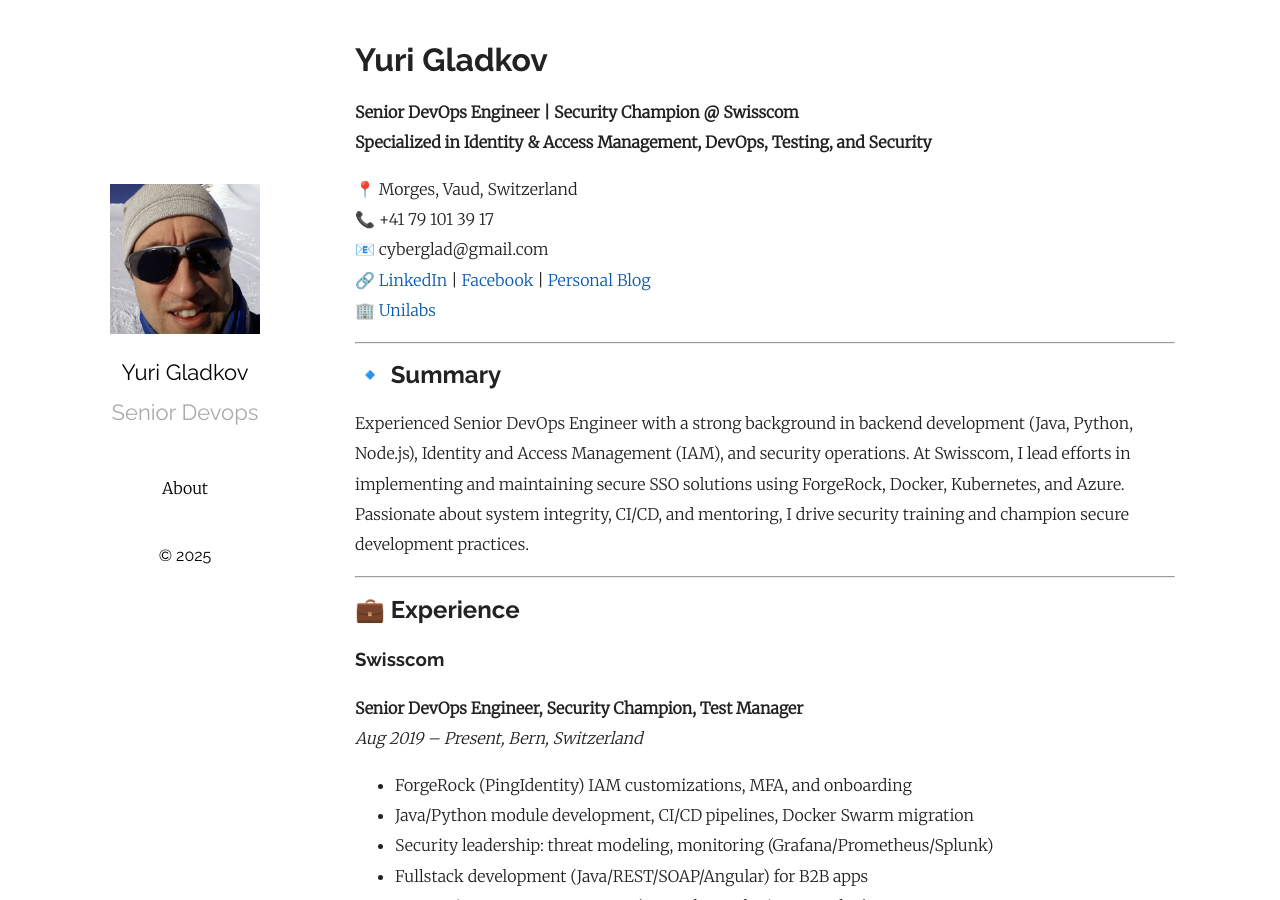
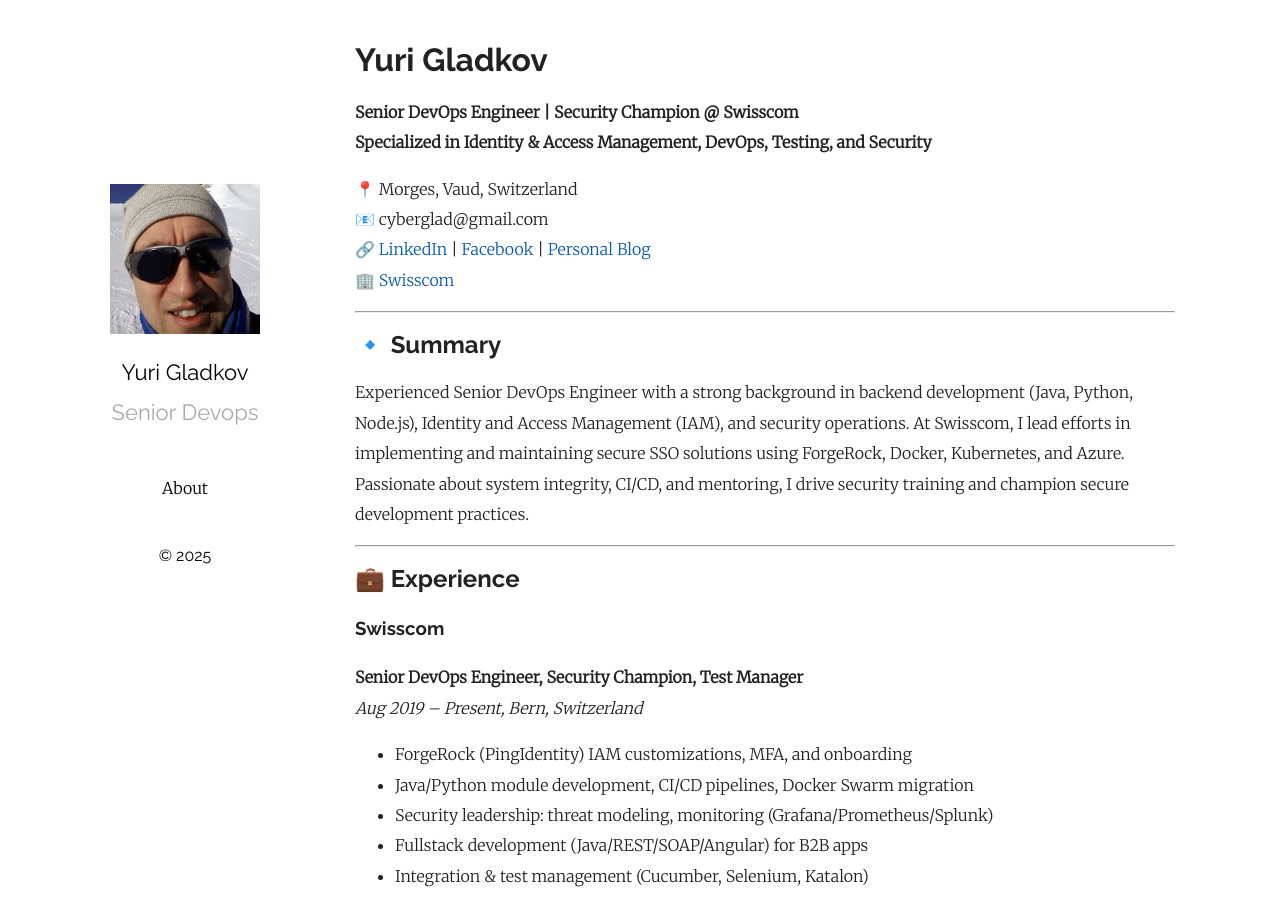
Before and after one commit to entrasynctech/entrasynctech.github.io, a Jekyll site: the page built from index.md, in a window 1280 px wide and 900 px high. Built offline with Jekyll 4.4.1, drawn with Linux system fonts in a browser that asks for light colours; our own code applies the rules of GitHub Pages for plain Markdown files.

Commit message:
Update index.md

```diff
--- a/index.md
+++ b/index.md
@@ -8,10 +8,9 @@
 **Specialized in Identity & Access Management, DevOps, Testing, and Security**
 
 📍 Morges, Vaud, Switzerland
-📞 +41 79 101 39 17
 📧 cyberglad@gmail.com
-🔗 [LinkedIn](https://www.linkedin.com/in/yuri-gladkov) | [Facebook](https://www.facebook.com/yuri.gladkov) | [Personal Blog](https://ygladkov.wordpress.com)
-🏢 [Unilabs](https://www.unilabs.ch)
+🔗 [LinkedIn](https://www.linkedin.com/in/yuri-gladkov) | [Facebook](https://www.facebook.com/yuri.gladkov) | [Personal Blog](https://www.youtube.com/@yuri-guitarist)
+🏢 [Swisscom](https://www.swisscom.ch)
 
 ---
 
```
